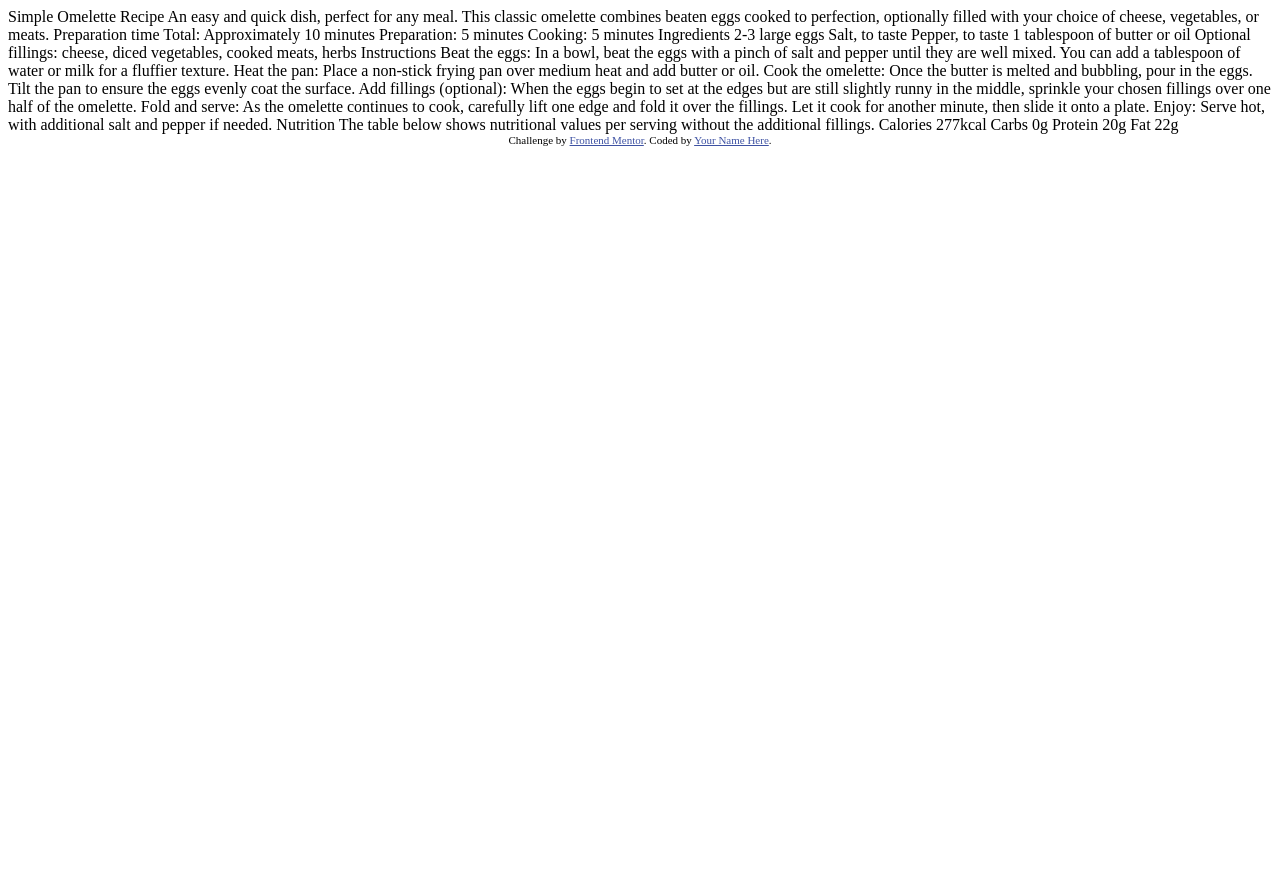
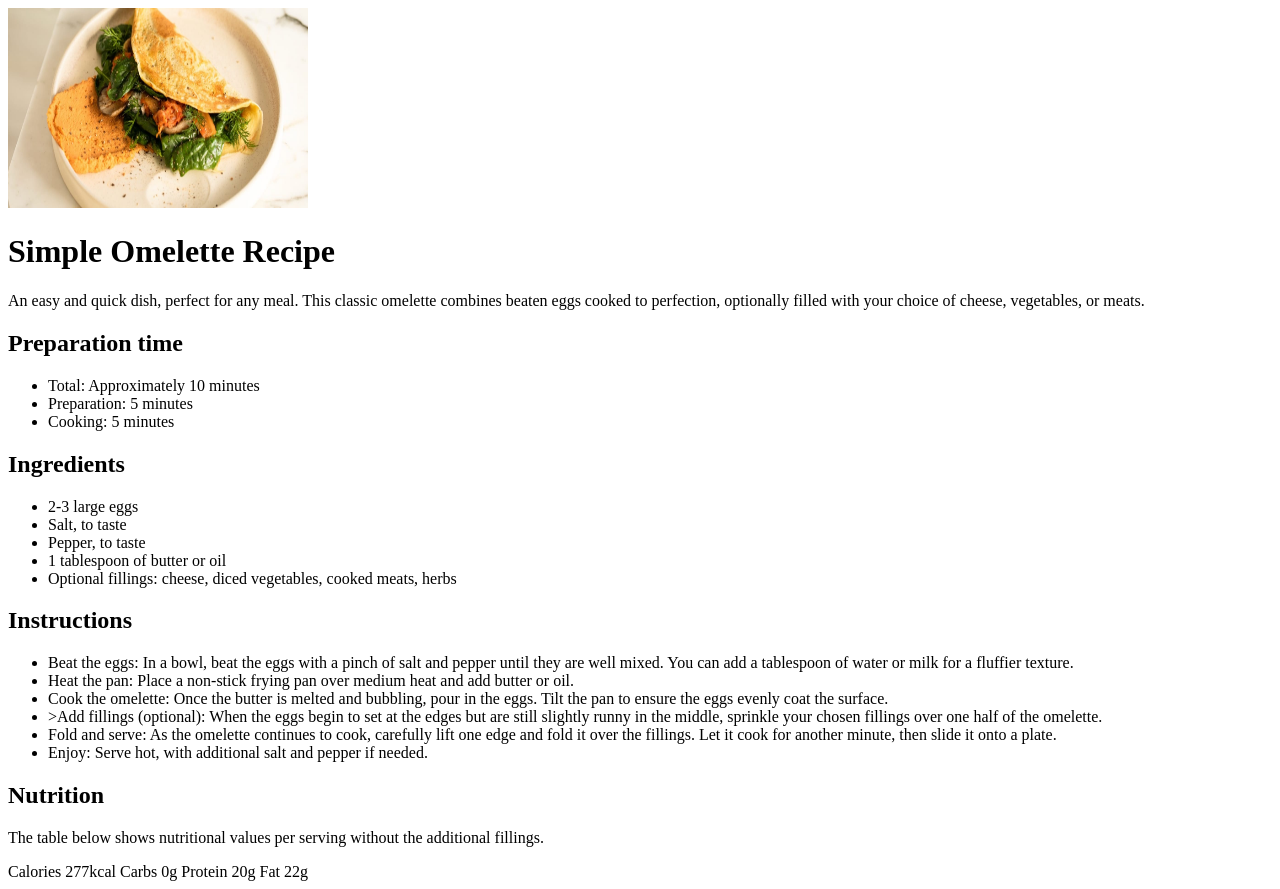
Before and after one commit to abenezer-lab-code/recipe-page, a plain HTML site: page index.html in a window 1280 px wide. Before the commit the page ends 800 px from the top, so only its background shows below. Drawn offline with Linux system fonts and the light colour scheme.

Commit message:
adding html elements

```diff
--- a/index.html
+++ b/index.html
@@ -10,68 +10,82 @@
 
   <!-- Feel free to remove these styles or customise in your own stylesheet 👍 -->
   <style>
-    .attribution { font-size: 11px; text-align: center; }
-    .attribution a { color: hsl(228, 45%, 44%); }
+
   </style>
 </head>
 <body>
+<header class="header">
+  <img src="assets/images/image-omelette.jpeg" alt="omelette image" class="omelete-image" width="300px" height="200px"/>
+ <h1>Simple Omelette Recipe</h1>
 
-  Simple Omelette Recipe
+<P>An easy and quick dish, perfect for any meal. This classic omelette combines beaten eggs cooked
+  to perfection, optionally filled with your choice of cheese, vegetables, or meats.</P>
+</header>
+<main class="recipe-main-content">
+  <section class="recipe-part">
+  <h2>Preparation time</h2>
+<ul>
+ <li> Total: Approximately 10 minutes</li>
+ <li>Preparation: 5 minutes</li>
+ <li> Cooking: 5 minutes</li>
+</ul>
+</section>
+<section class="recipe-part">
+ <h2>Ingredients</h2>
+<ul>
+ <li> 2-3 large eggs</li>
+  <li>Salt, to taste</li>
+  <li>Pepper, to taste</li>
+  <li>1 tablespoon of butter or oil</li>
+  <li>Optional fillings: cheese, diced vegetables, cooked meats, herbs</li>
+  </ul>
+</section>
+<section>
+  <h2>Instructions</h2>
+<ul>
+ <li> Beat the eggs: In a bowl, beat the eggs with a pinch of salt and pepper until they are well mixed.
+  You can add a tablespoon of water or milk for a fluffier texture.
+</li>
+ <li> Heat the pan: Place a non-stick frying pan over medium heat and add butter or oil.</li>
 
-  An easy and quick dish, perfect for any meal. This classic omelette combines beaten eggs cooked
-  to perfection, optionally filled with your choice of cheese, vegetables, or meats.
+ <li>Cook the omelette: Once the butter is melted and bubbling, pour in the eggs. Tilt the pan to ensure
+  the eggs evenly coat the surface.</li>
 
-  Preparation time
+  <li>>Add fillings (optional): When the eggs begin to set at the edges but are still slightly runny in the
+  middle, sprinkle your chosen fillings over one half of the omelette.</li>
 
-  Total: Approximately 10 minutes
-  Preparation: 5 minutes
-  Cooking: 5 minutes
+  <li>Fold and serve: As the omelette continues to cook, carefully lift one edge and fold it over the
+  fillings. Let it cook for another minute, then slide it onto a plate.</li>
 
-  Ingredients
+  <li>Enjoy: Serve hot, with additional salt and pepper if needed.</li>
+  </ul>
+</section>
 
-  2-3 large eggs
-  Salt, to taste
-  Pepper, to taste
-  1 tablespoon of butter or oil
-  Optional fillings: cheese, diced vegetables, cooked meats, herbs
+ <h2> Nutrition</h2>
+  <P>The table below shows nutritional values per serving without the additional fillings.</P>
+<tabel>
+  <tbody>
+    <tr>
+ <td> Calories</td>
+  <td>277kcal</td>
+</tr>
+<tr>
+ <td>Carbs</td>
+ <td> 0g</td>
+</tr>
+<tr>
 
-  Instructions
+ <td> Protein</td>
+  <td>20g</td>
 
-  Beat the eggs: In a bowl, beat the eggs with a pinch of salt and pepper until they are well mixed.
-  You can add a tablespoon of water or milk for a fluffier texture.
-
-  Heat the pan: Place a non-stick frying pan over medium heat and add butter or oil.
-
-  Cook the omelette: Once the butter is melted and bubbling, pour in the eggs. Tilt the pan to ensure
-  the eggs evenly coat the surface.
-
-  Add fillings (optional): When the eggs begin to set at the edges but are still slightly runny in the
-  middle, sprinkle your chosen fillings over one half of the omelette.
-
-  Fold and serve: As the omelette continues to cook, carefully lift one edge and fold it over the
-  fillings. Let it cook for another minute, then slide it onto a plate.
-
-  Enjoy: Serve hot, with additional salt and pepper if needed.
-
-  Nutrition
-
-  The table below shows nutritional values per serving without the additional fillings.
-
-  Calories
-  277kcal
-
-  Carbs
-  0g
-
-  Protein
-  20g
-
-  Fat
-  22g
-
-  <div class="attribution">
-    Challenge by <a href="https://www.frontendmentor.io?ref=challenge" target="_blank">Frontend Mentor</a>.
-    Coded by <a href="#">Your Name Here</a>.
-  </div>
+</tr>
+<tr>
+ <td>Fat</td>
+ <td>22g</td>
+  </tr>
+  </tbody>
+ </table>
+</section>
+  </main>
 </body>
 </html>
```
Also changed, not shown: 2 other files.
